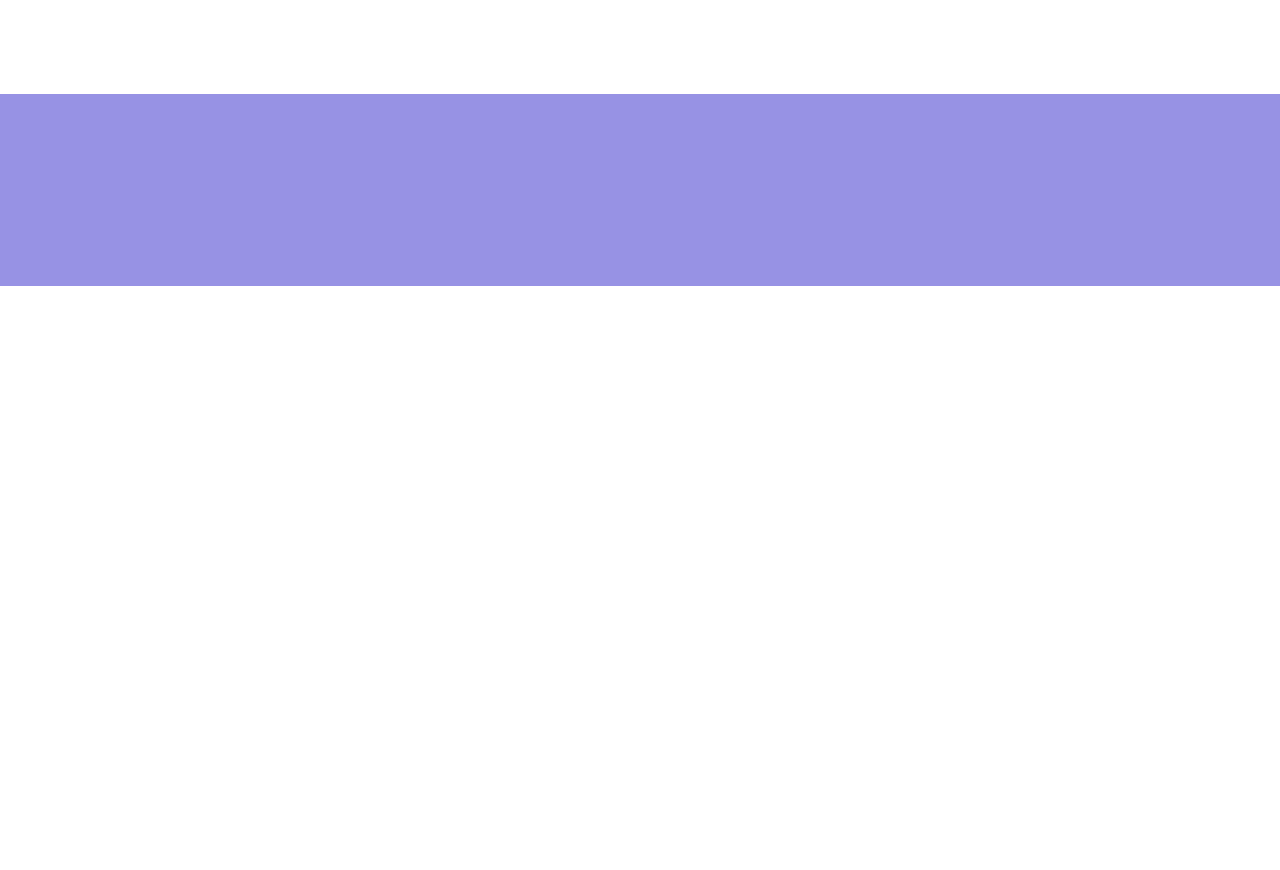
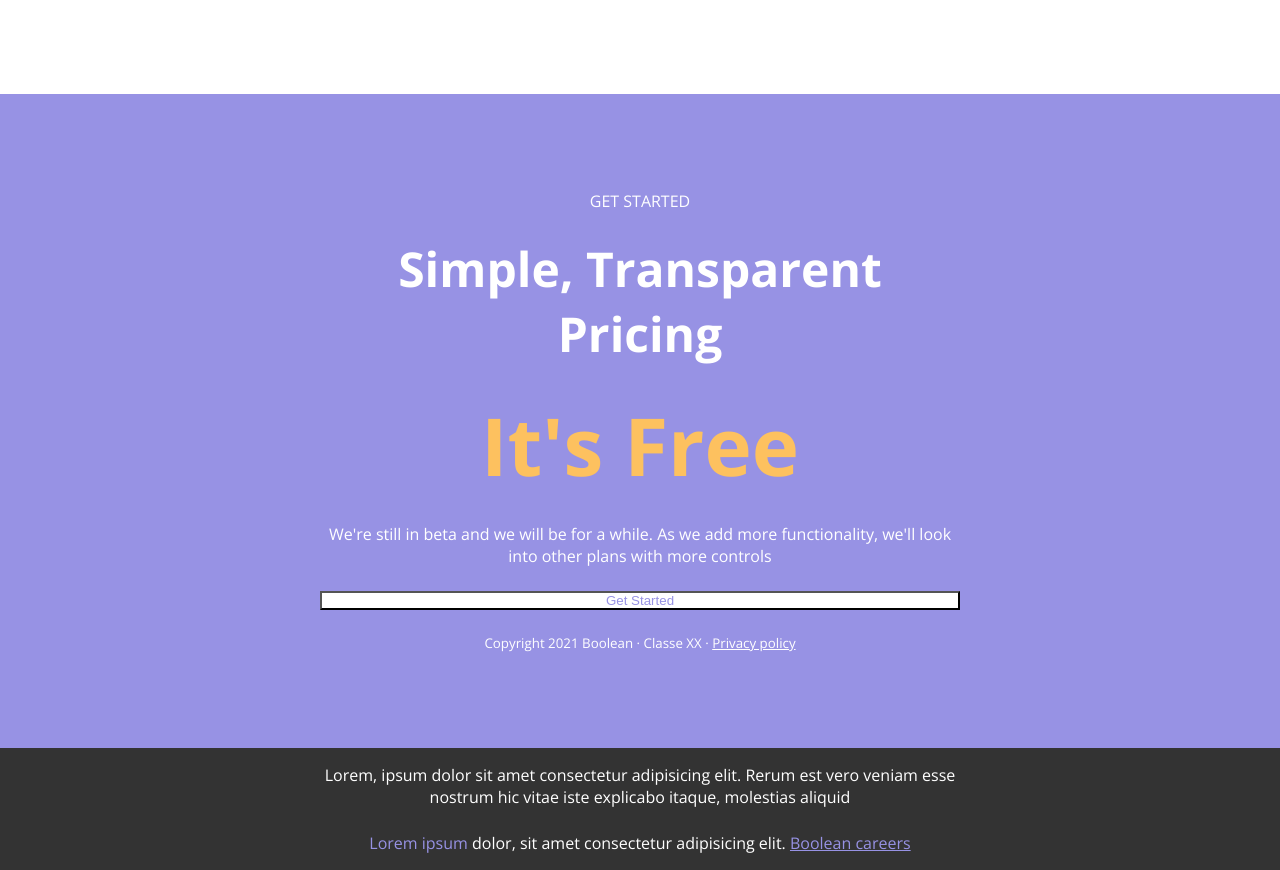
Before and after one commit to marcogiammari/htmlcss-responsive-layout, a plain HTML site: page index.html in a window 1280 px wide. Shown: the part 5171-6041 px from the top of the page. Before the commit the page ends 5457 px from the top, so only its background shows below. Drawn offline with nearby package versions, Linux system fonts and the light colour scheme.

Commit message:
feat sixth section, footer

```diff
--- a/index.html
+++ b/index.html
@@ -205,15 +205,31 @@
                 </div>
             </div>
         </section>
-        <section class="bg-purple">
-
+        <section class="get-started bg-purple">
+            <div class="container txt-align-center txt-white flex flex-dir-col gap24">
+                <p>GET STARTED</p>
+                <h3>Simple, Transparent Pricing</h3>
+                <h2 class="txt-yellow">It's Free</h2>
+                <p>We're still in beta and we will be for a while. As we add more functionality, we'll look into other plans with more controls</p>
+                <button class="bg-white txt-purple">Get Started</button>
+                <small>Copyright 2021 Boolean &middot; Classe XX &middot; <span class="underlined">Privacy policy</span></small>
+            </div>
         </section>
     </main>
 
     <!-- footer -->
-    <footer>
-        <div class="footerbar bg-black">
+    <footer class="bg-black">
+        <div class="footerbar txt-white">
+            <div class="container flex flex-dir-col gap24 txt-align-center">
+                <div>
+                    <p>Lorem, ipsum dolor sit amet consectetur adipisicing elit. Rerum est vero veniam esse nostrum hic vitae iste explicabo itaque, molestias aliquid</p>
+                </div>
+                <div>
+                    <span class="txt-purple">Lorem ipsum</span><span> dolor, sit amet consectetur adipisicing elit.</span>
+                    <span class="txt-purple underlined">Boolean careers</span>
+                </div>
 
+            </div>
         </div>
     </footer>
 
--- a/main/helpers.css
+++ b/main/helpers.css
@@ -17,6 +17,7 @@
 .gap24                      {gap: 1.5rem}
 .pad24                      {padding: 1.5rem;}
 .txt-align-center           {text-align: center;}
+.underlined                 {text-decoration: underline;}
 
 /* COLORS */
 
--- a/main/style.css
+++ b/main/style.css
@@ -122,6 +122,17 @@ section {
     font-size: 8rem;
 }
 
+.get-started h3 {
+    font-size: 3rem;
+}
+
+.get-started h2 {
+    font-size: 5rem;
+}
+
+.footerbar {
+    padding: 1rem 0;
+}
 /* FOOTER */
 
 
@@ -168,6 +179,10 @@ section {
     .about-us .col.small-col {
         width: 30%;
         font-size: 1.5rem;
+    }
+
+    .get-started .container {
+        width: 50%;
     }
 }
 
@@ -271,4 +286,10 @@ section {
         width: 30%;
         font-size: 1.5rem;
     }
+
+    .get-started .container, footer .container {
+        width: 50%;
+        margin:auto;
+    }
+
 }
```
